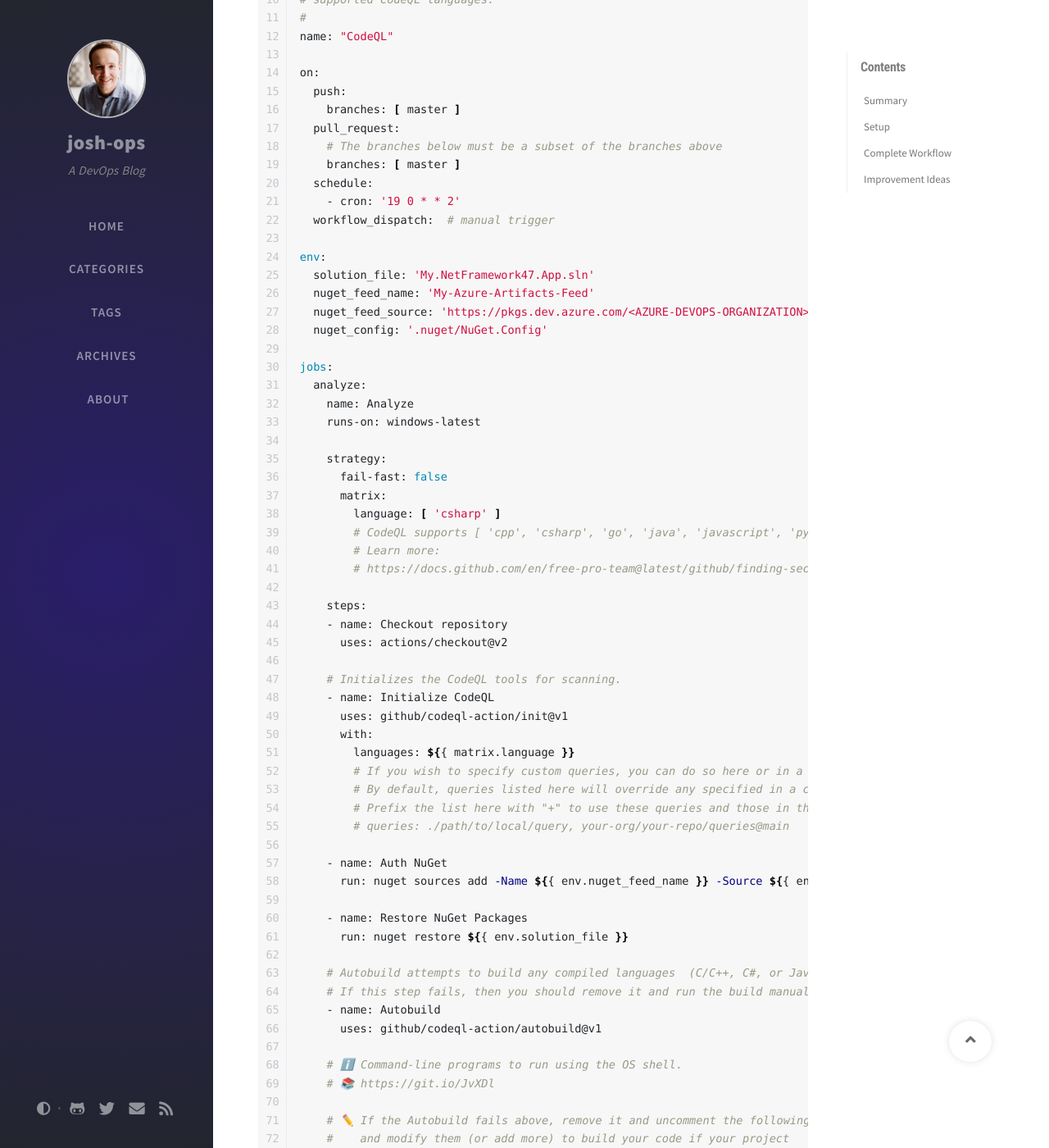
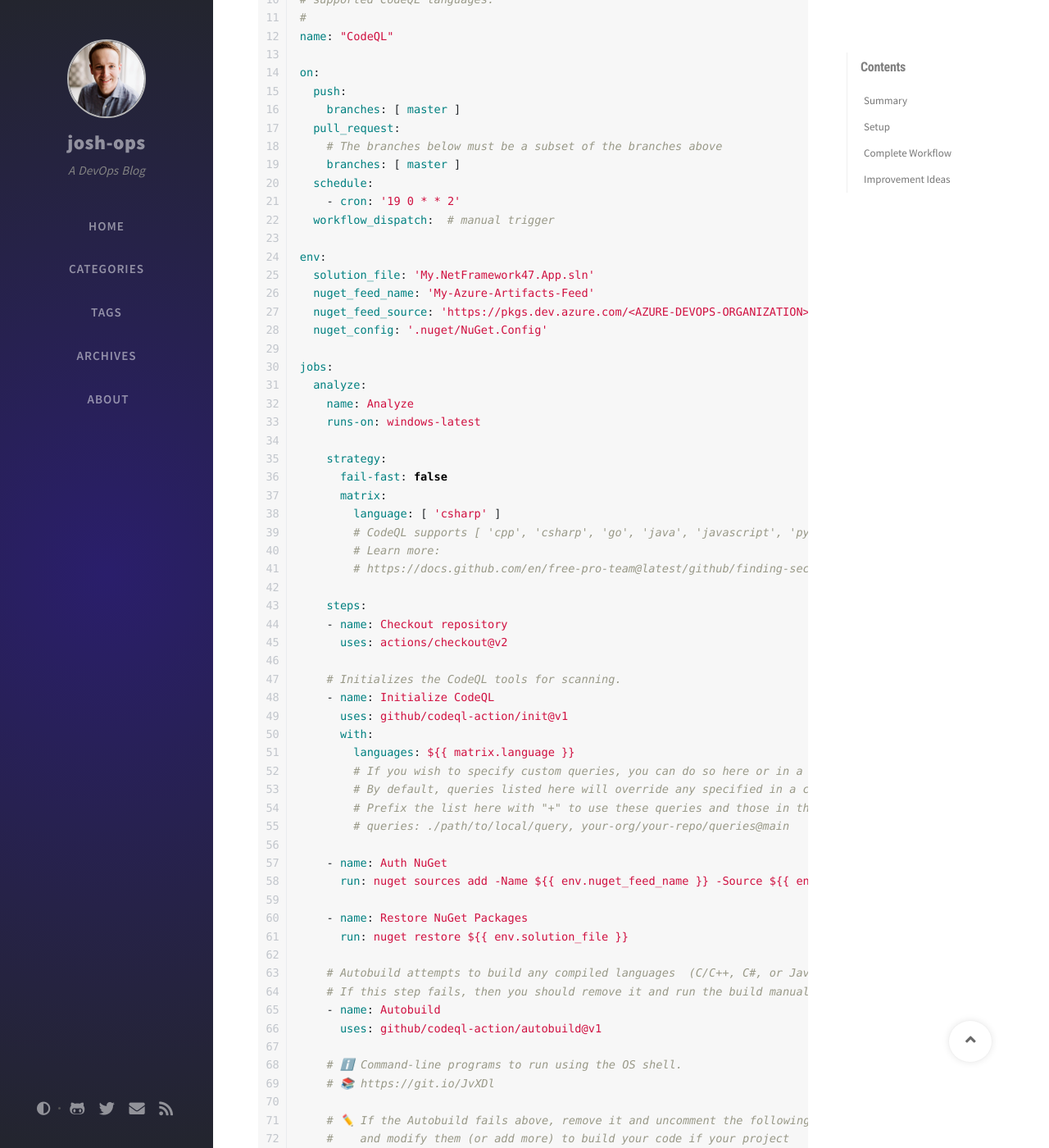
Before and after one commit to joshjohanning/joshjohanning.github.io, a Jekyll site: the page built from _posts/2021-01-04-authorize-azure-artifacts-in-github-actions.md, in a window 1280 px wide and 1400 px high, scrolled down 1833 px. Shown: the whole window at 82% size. Built offline with Jekyll 4.4.1, drawn with Linux system fonts in a browser that asks for light colours; nearby versions of some CDN libraries; comment, search, counter and statistics services are not loaded; some of the changed text lies outside the part shown.

Commit message:
changing bash to yaml

````diff
--- a/_posts/2021-01-04-authorize-azure-artifacts-in-github-actions.md
+++ b/_posts/2021-01-04-authorize-azure-artifacts-in-github-actions.md
@@ -16,7 +16,7 @@ What I did instead was borrow some of my scripting knowledge from my [NuGet Push
 
 {% raw %}
 
-```bash
+```yaml
     - name: Auth NuGet
       run: nuget sources add -Name ${{ env.nuget_feed_name }} -Source ${{ env.nuget_feed_source }} -username "az" -password ${{ secrets.AZDO_PAT }} -ConfigFile ${{ env.nuget_config }}
 
@@ -34,7 +34,7 @@ Let's take a step back and add some things that are necessary to make this work.
 1. If the secret name is named something different, make sure to modify the `nuget sources add ... -password ${{ secrets.AZDO_PAT }}` command to use the appropriate secret.
 1. Next, we have to add in a few other environment variables to the GitHub Action workflow:
 
-```bash
+```yaml
 env:
   solution_file: 'My.NetFramework47.App.sln'
   nuget_feed_name: 'My-Azure-Artifacts-Feed'
@@ -48,7 +48,7 @@ Note that my Azure Artifacts feed was scoped to the Organization level, the NuGe
 
 Including the complete workflow for reference - the only bit custom here is the environment variables and the Auth NuGet and Restore NuGet Packages command Actions.
 
-```bash
+```yaml
 # For most projects, this workflow file will not need changing; you simply need
 # to commit it to your repository.
 #
@@ -137,7 +137,7 @@ jobs:
 1. If your solution does not contain a NuGet.config file (`nuget_config: '.nuget/NuGet.Config'`), you may have to create a temporary config file similar to how the [NuGet Command](https://github.com/microsoft/azure-pipelines-tasks/blob/master/Tasks/NuGetCommandV2/nugetrestore.ts#L136) task works in Azure DevOps
 1. If you the `Autobuild` Action does not successfully build your project, you will have to build it manually. Using full .NET Framework, there is an additional Action that you need to add to add MSBuild to the path (`warrenbuckley/Setup-MSBuild@v1`). This Action requires `ACTIONS_ALLOW_UNSECURE_COMMANDS: 'true'` to be set because [GitHub Actions: Deprecating set-env and add-path commands](https://github.blog/changelog/2020-10-01-github-actions-deprecating-set-env-and-add-path-commands/). Also make sure to add the `/p:UseSharedCompilation=false` argument mentioned from [Troubleshooting the CodeQL workflow: No code found during the build](https://docs.github.com/en/free-pro-team@latest/github/finding-security-vulnerabilities-and-errors-in-your-code/troubleshooting-the-codeql-workflow#no-code-found-during-the-build). Here's an example:
 
-```bash
+```yaml
     - name: Setup MSBuild Path
       uses: warrenbuckley/Setup-MSBuild@v1
       env:
````
